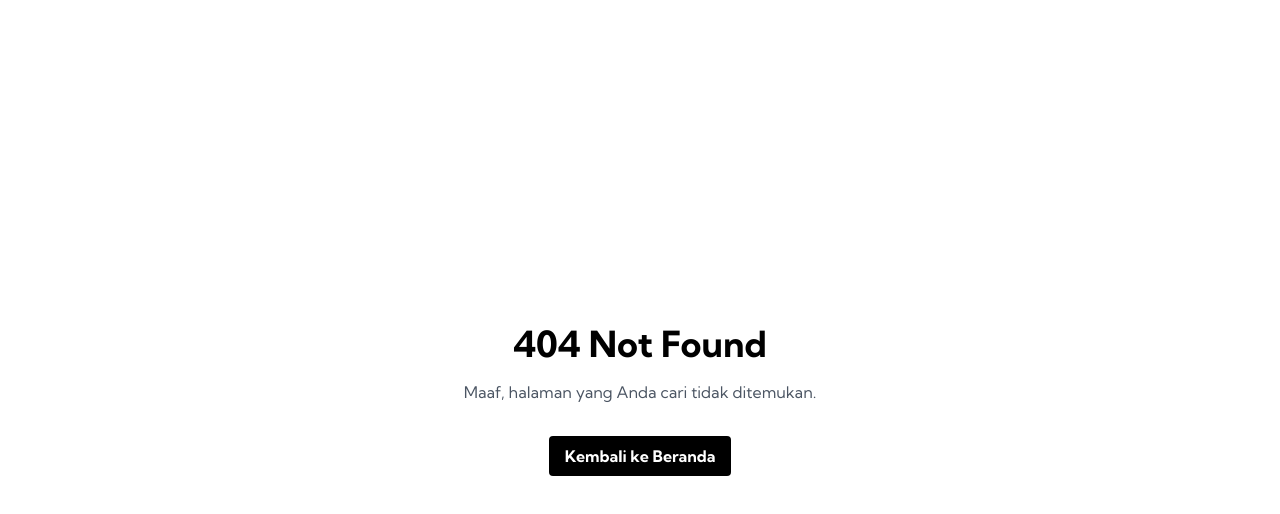
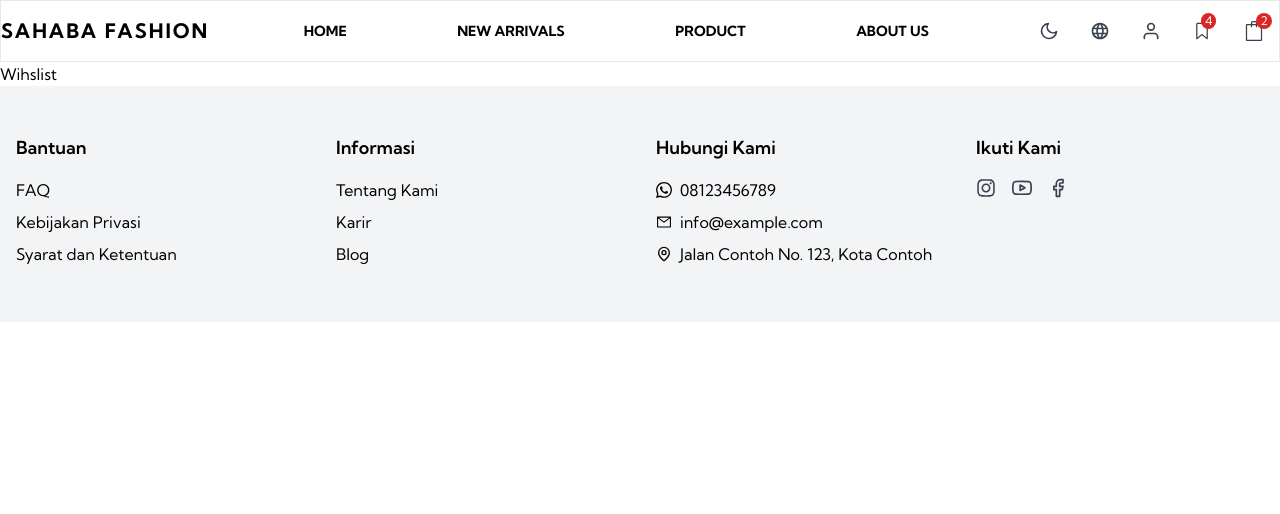
Before and after one commit to kangzBredz04/sahaba-fashion, a React (Vite) app in the folder client/: page /wishlist in a window 1280 px wide. Before the commit this address had no page. Shown: the top 514 px of the page. Built offline with nearby package versions, Linux system fonts and the light colour scheme; no server answers.

Commit message:
feat(client): Create page to display user wishlist data

```diff
--- a/client/src/main.jsx
+++ b/client/src/main.jsx
@@ -17,6 +17,7 @@ import MyAccount from "./pages/MyAccount.jsx";
 import CartUser from "./pages/CartUser.jsx";
 import Shop from "./pages/Shop.jsx";
 import MyAccountAdmin from "./pages/MyAccountAdmin.jsx";
+import Wishlist from "./pages/Wishlist.jsx";
 
 const router = createBrowserRouter([
   {
@@ -47,6 +48,10 @@ const router = createBrowserRouter([
       {
         path: "/product/:id",
         element: <DetailProduct />,
+      },
+      {
+        path: "/wishlist",
+        element: <Wishlist />,
       },
       {
         path: "/cart",
--- /dev/null
+++ b/client/src/pages/Wishlist.jsx
@@ -0,0 +1,7 @@
+export default function Wishlist() {
+  return (
+    <div>
+      <h1>Wihslist</h1>
+    </div>
+  );
+}
```
Also changed, not shown: client/src/components/CardProduct.jsx (+0 -8 lines).
